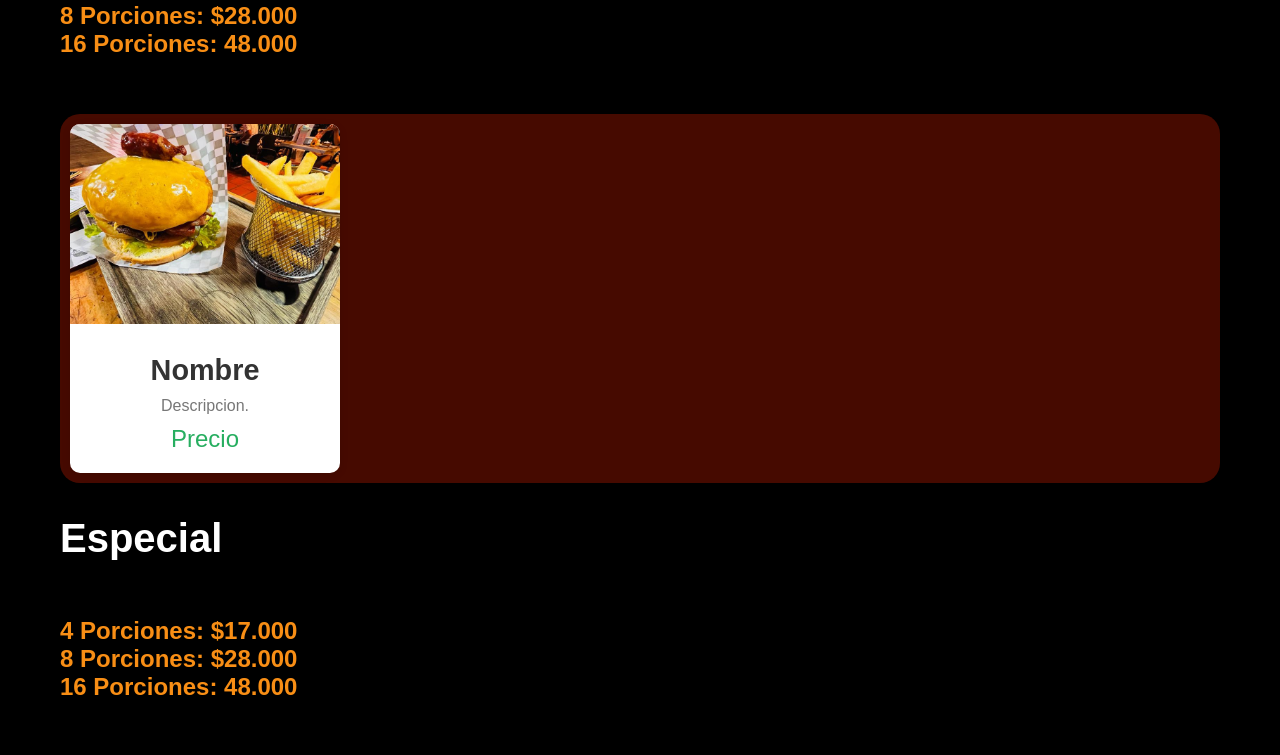
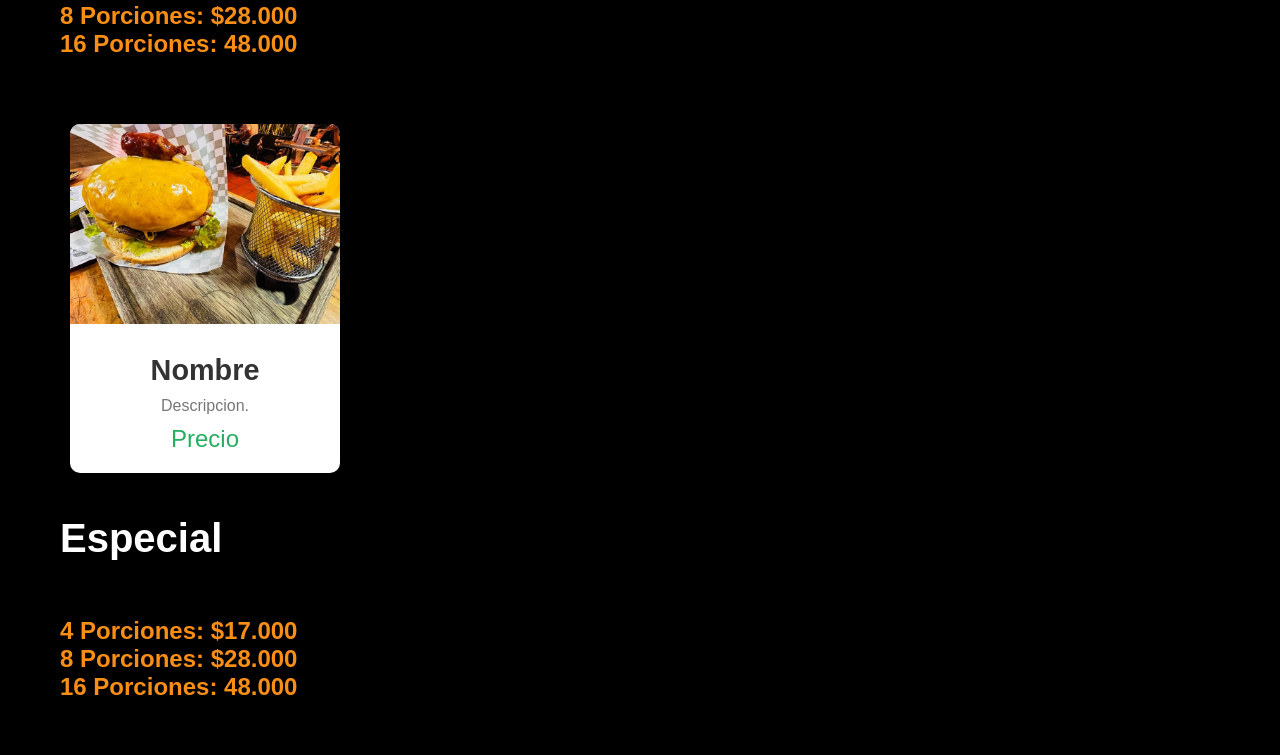
Before and after one commit to joose-manuel/Hamburgo, an Angular app: page /menu in a window 1280 px wide. Shown: the part 1868-2623 px from the top of the page. Built offline with nearby package versions, Linux system fonts and the light colour scheme; no server answers.

Commit message:
modiique el color

```diff
--- a/src/app/menu/menu.component.css
+++ b/src/app/menu/menu.component.css
@@ -45,14 +45,14 @@
     display: grid;
     grid-template-columns: repeat(auto-fill, minmax(250px, 1fr));
     grid-gap: 20px;
-    background-color: rgba(255, 38, 0, 0.274);
+    background-color: rgb(255, 255, 255)74);
     border-radius: 20px;
     padding: 10px;
   }
 
 
   .menu-item {
-    background: #fff;
+    background: #ffffff;
     border-radius: 10px;
     box-shadow: 0 2px 8px rgba(0, 0, 0, 0.1);
     overflow: hidden;
```
